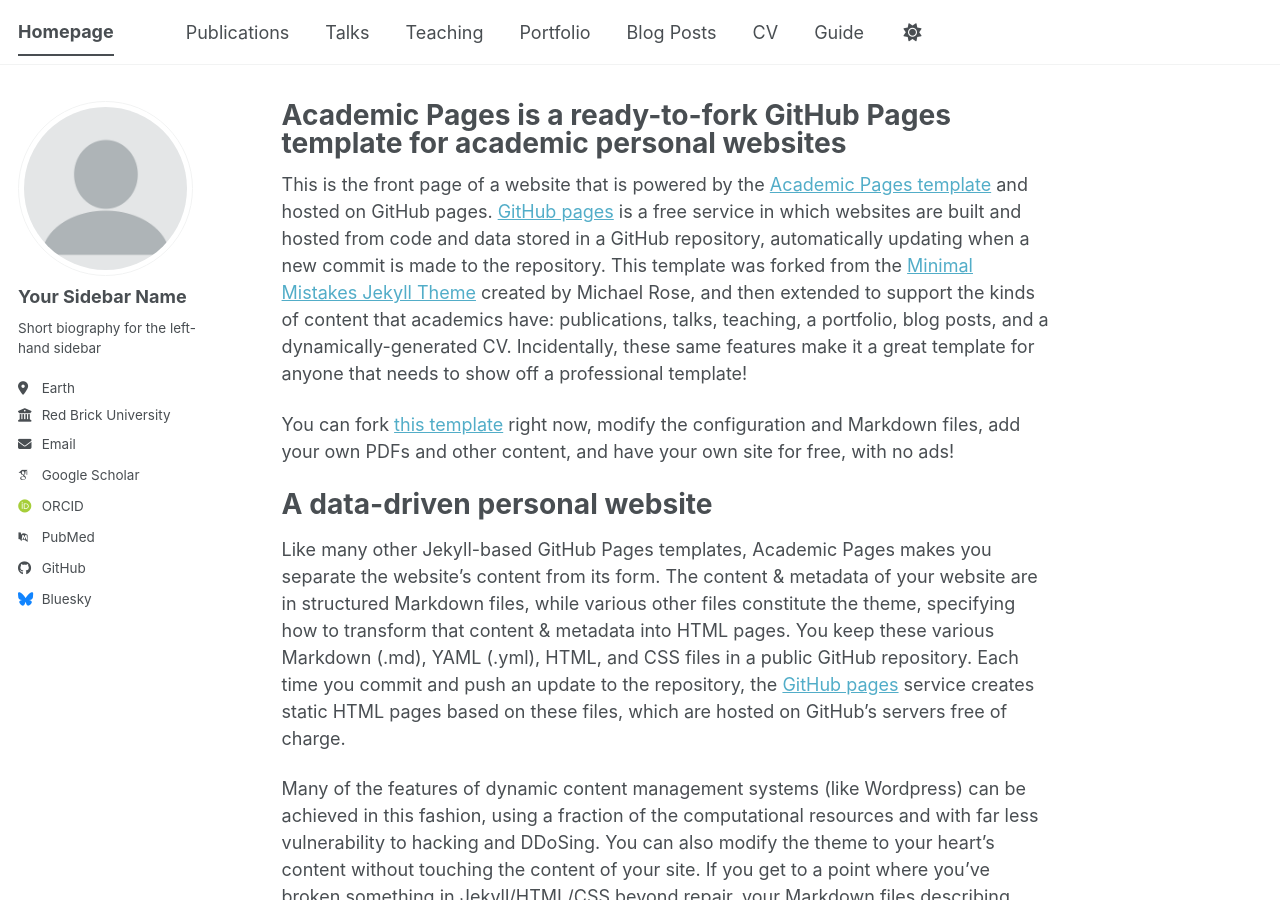
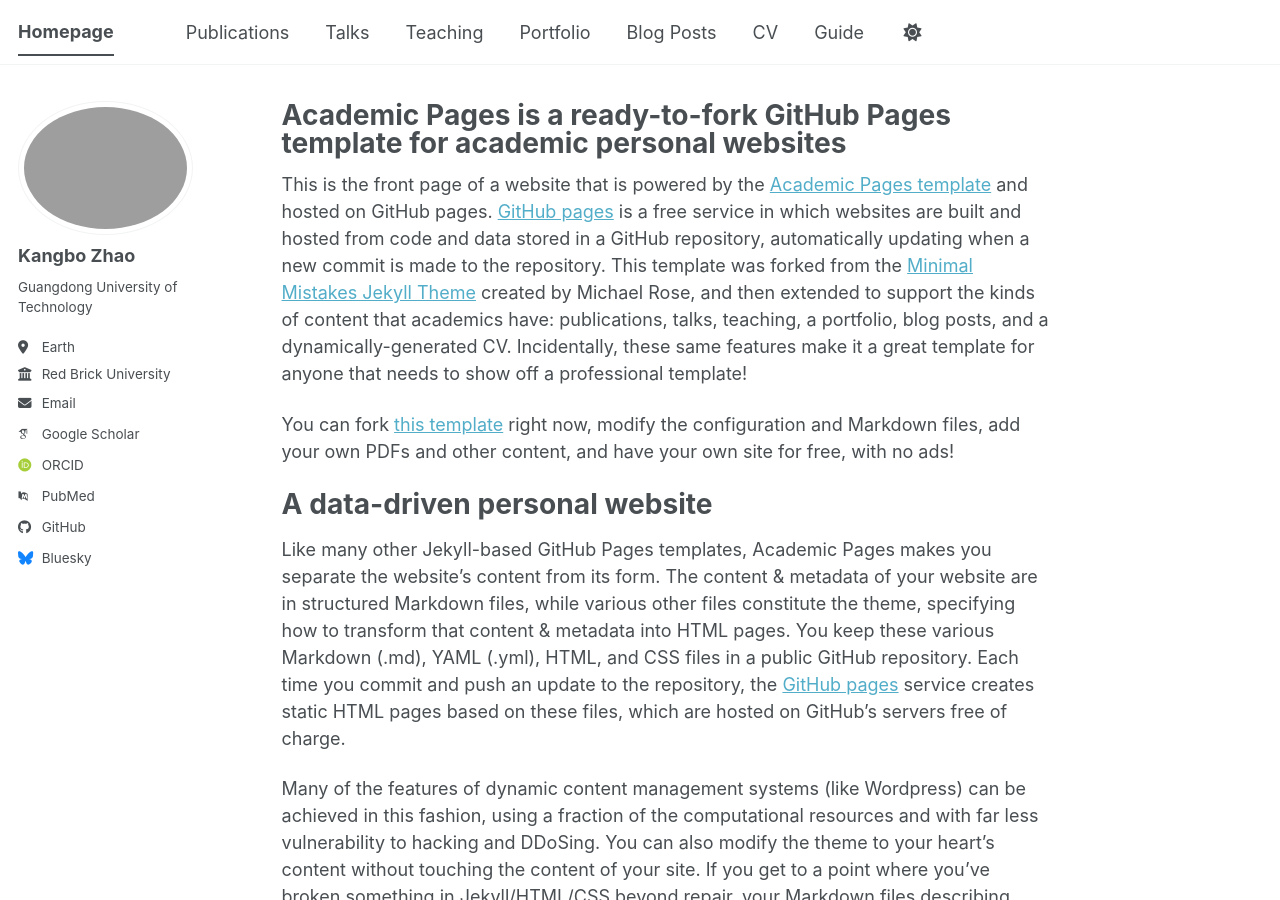
Before and after one commit to Belin0420/Belin0420.github.io, a Jekyll site: the page built from _pages/about.md, in a window 1280 px wide and 900 px high. Built offline with Jekyll 4.4.1, drawn with Linux system fonts in a browser that asks for light colours; some web fonts are replaced; a script bundle is joined from its source files by our own code; library files that are not in the unit come from our copies.

Commit message:
Change author avatar and name in _config.yml
Updated author information in the configuration file.

```diff
--- a/_config.yml
+++ b/_config.yml
@@ -23,10 +23,10 @@
 #               Additional customization can be done by editing /_includes/author-profile.html
 author:
   # Biographic information
-  avatar           : "profile.png"
-  name             : "Your Sidebar Name"
+  avatar           : "ZKB.png"
+  name             : "Kangbo Zhao"
   pronouns         : # example: "she/her"
-  bio              : "Short biography for the left-hand sidebar"
+  bio              : "Guangdong University of Technology"
   location         : "Earth"
   employer         : "Red Brick University"
   uri              : # URL
```
